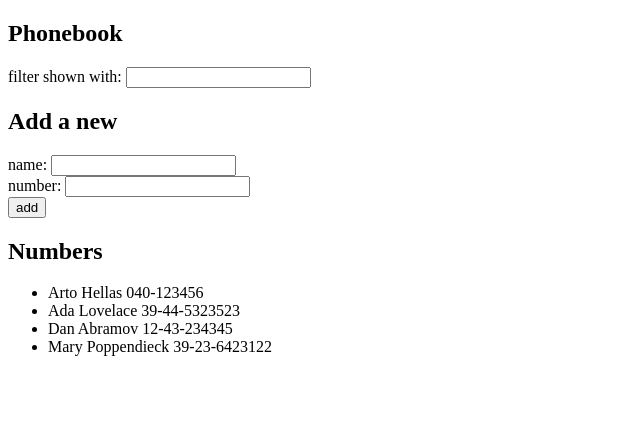
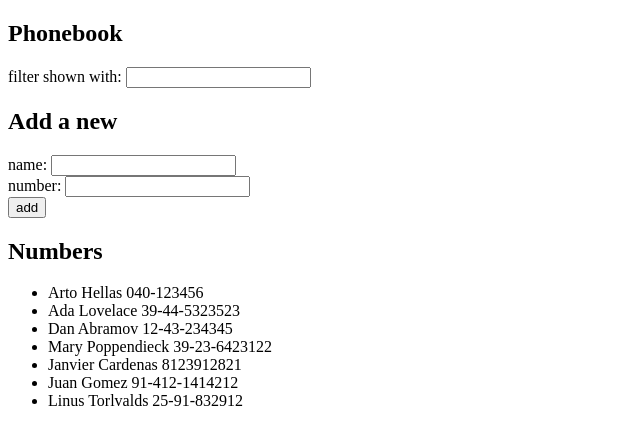
Before and after one commit to janviercardenas987-dotcom/submission-repository-full-stack-open, a React (Vite) app in the folder part2/AgendaTelefonica/: page / in a window 1280 px wide. Shown: the top 444 px of the page, without its empty margins (0-640 px from the left). Built offline with nearby package versions, Linux system fonts and the light colour scheme; data requests are answered from the project's data file.

Commit message:
add: Exercise 2.12

```diff
--- a/part2/AgendaTelefonica/db.json
+++ b/part2/AgendaTelefonica/db.json
@@ -1,24 +1,40 @@
 {
-  "persons":[
+  "persons": [
     {
       "name": "Arto Hellas",
       "number": "040-123456",
-      "id": 1
+      "id": "1"
     },
     {
       "name": "Ada Lovelace",
       "number": "39-44-5323523",
-      "id": 2
+      "id": "2"
     },
     {
       "name": "Dan Abramov",
       "number": "12-43-234345",
-      "id": 3
+      "id": "3"
     },
     {
       "name": "Mary Poppendieck",
       "number": "39-23-6423122",
-      "id": 4
+      "id": "4"
+    },
+    {
+      "name": "Janvier Cardenas",
+      "number": "8123912821",
+      "id": "aPnPH7daNbE"
+    },
+    {
+      "name": "Juan Gomez",
+      "number": "91-412-1414212",
+      "id": "ppsX1uFobqc"
+    },
+    {
+      "name": "Linus Torlvalds",
+      "number": "25-91-832912",
+      "id": "47l5B575lgA"
     }
-  ]
+  ],
+  "$schema": "./node_modules/json-server/schema.json"
 }
--- a/part2/AgendaTelefonica/src/App.jsx
+++ b/part2/AgendaTelefonica/src/App.jsx
@@ -23,13 +23,19 @@ const App = () => {
       return;
     }
     const nameObject = {
-      id: persons.length + 1,
       name: newName,
       number: newNumber,
     };
-    setPersons(persons.concat(nameObject));
-    setNewName('');
-    setNewNumber('');
+
+    axios
+    .post('http://localhost:3001/persons', nameObject)
+    .then(response => {
+      console.log(response)
+      setPersons(persons.concat(response.data));
+      setNewName('');
+      setNewNumber('');
+    })
+
   }
 
   const hook = () => {
@@ -82,7 +88,6 @@ const App = () => {
 
         <h2>Numbers</h2>
 
-
         <Number filterPerson={filterPerson}/>
     </div>
   )
```
